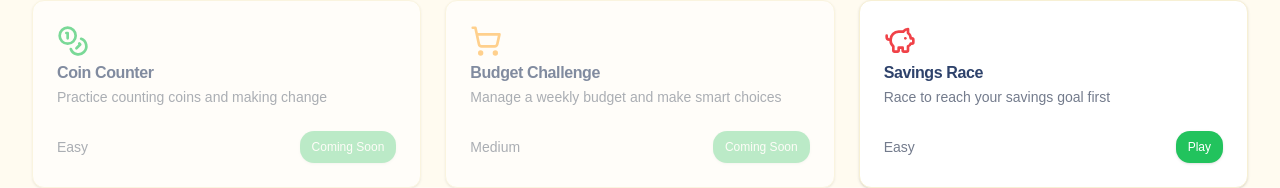
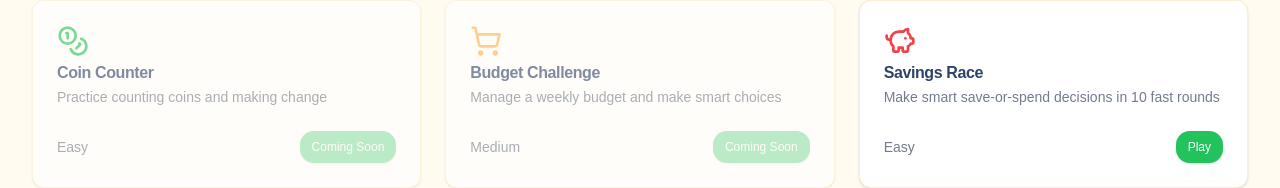
Before and after one commit to startupsandcode/CashCritters-V2, a Next.js app: page /games in a window 1280 px wide. Shown: the part 197-385 px from the top of the page. Built offline with nearby package versions, Linux system fonts and the light colour scheme; no server answers; sample sign-in values are in the browser's storage.

Commit message:
fix: correct savings race card description to match actual gameplay

```diff
--- a/src/app/(protected)/games/page.tsx
+++ b/src/app/(protected)/games/page.tsx
@@ -30,7 +30,7 @@ const games = [
   {
     id: "savings-race",
     title: "Savings Race",
-    description: "Race to reach your savings goal first",
+    description: "Make smart save-or-spend decisions in 10 fast rounds",
     icon: <PiggyBank className="h-8 w-8 text-accent" />,
     difficulty: "Easy",
     route: "/games/savings-race",
```
